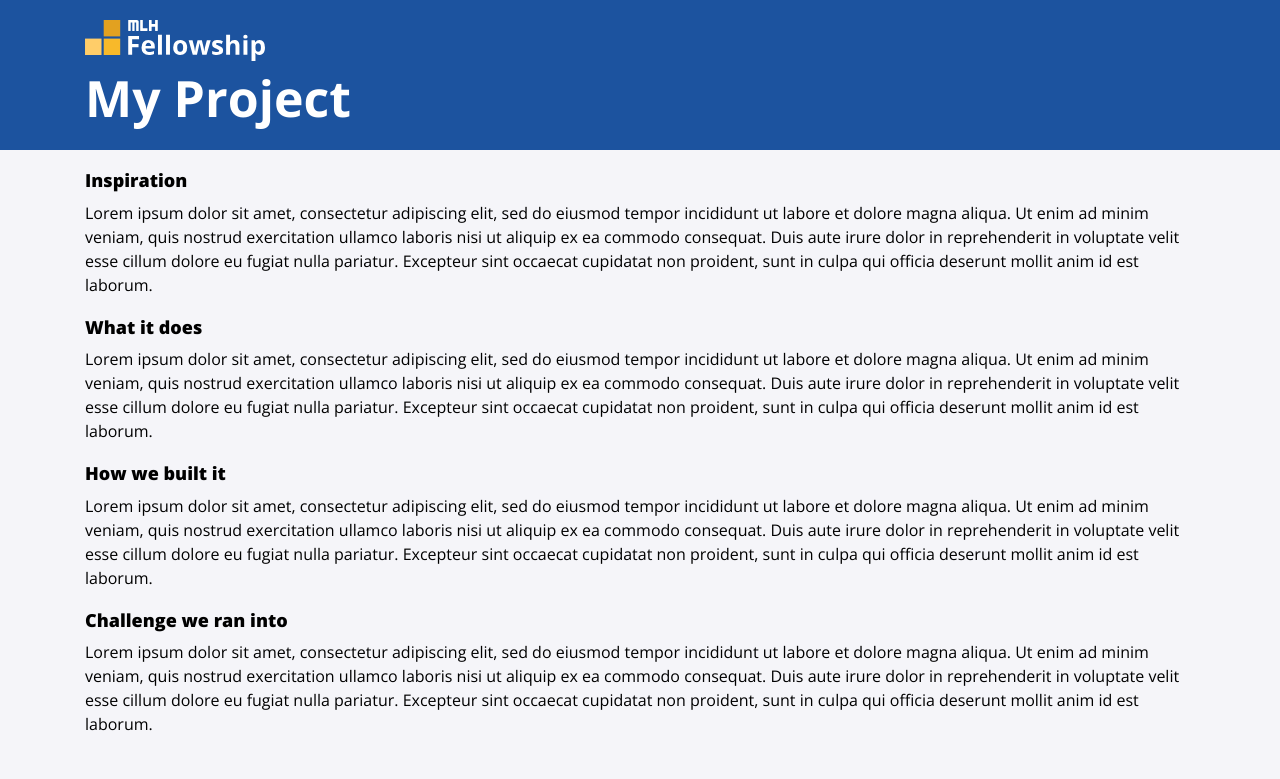
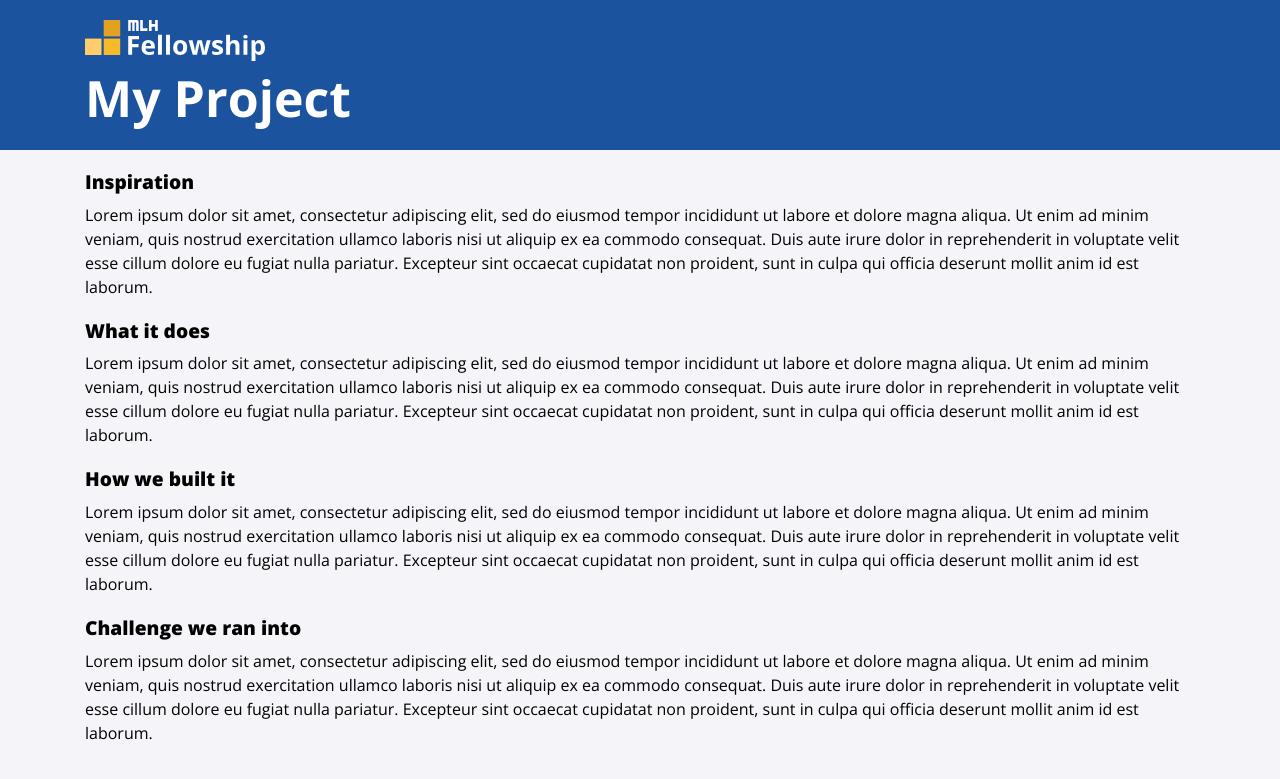
Before and after one commit to MLH-Fellowship/pod-3.1.3-portfolio, a Jekyll site: the page built from projects/project.md, in a window 1280 px wide. Shown: the top 779 px of the page. Built offline with Jekyll 4.4.1, drawn with Linux system fonts in a browser that asks for light colours; nearby versions of some CDN libraries.

Commit message:
Convert page.scss to mobile-first css

```diff
--- a/_sass/layout/page.scss
+++ b/_sass/layout/page.scss
@@ -1,6 +1,4 @@
-
-
-
+/* TODO: remove all !important statements */
 p, h1, h2, h3, h4, h5, h6, button {
     font-family: "Open Sans", serif;
 }
@@ -18,13 +16,13 @@
 }
 
 .banner {
-    padding: 20px 0px 50px 0px;
-    height: 150px;
+    padding: 20px 0px 20px 0px;
+    height: 110px;
     background-color: var(--banner-background-color);
 }
 
 .banner .logo {
-    max-width:180px;
+    max-width:150px;
     max-height:60px;
     width: auto;
     height: auto;
@@ -32,7 +30,7 @@
 
 .banner .title {
     color: var(--title-color);
-    font-size: 50px;
+    font-size: 30px;
     font-weight: 700;
 }
 
@@ -42,6 +40,7 @@
 
 
 .page h1 {
+    font-size: 1.5rem !important;
     text-align: left !important;
     font-weight: 800 !important;
     color: var(--text-color);
@@ -49,6 +48,7 @@
 }
 
 .page h2 {
+    font-size: 1.2rem !important;
     text-align: left !important;
     font-weight: 800 !important;
     color: var(--text-color);
@@ -63,6 +63,7 @@
 }
 
 .page h4 {
+    font-size: 0.8rem !important;
     font-weight: 600 !important;
     text-align: center !important;
     color: var(--text-color);
@@ -104,35 +105,21 @@
     margin-bottom: 1em !important;
 }
 
-@media screen and (max-width: 768px) {
-
+@include for-tablet-portrait-up {
     .banner {
-        padding: 20px 0px 20px 0px;
-        height: 110px;
+        padding: 20px 0px 50px 0px;
+        height: 150px;
     }
 
     .banner .logo {
-        max-width:150px;
-        max-height:60px;
-        width: auto;
-        height: auto;
+        max-width:180px;
     }
 
     .banner .title {
-        color: var(--title-color);
-        font-size: 30px;
-        font-weight: 700;
+        font-size: 50px;
     }
 
-    .page h1 {
-        font-size: 1.5rem !important;
-    }
-
-    .page h2 {
-        font-size: 1.2rem !important;
-    }
-
-    .page h4 {
-        font-size: 0.8rem !important;
+    .page h1, h2, h4 {
+        font-size: initial;
     }
 }
--- a/assets/css/main.scss
+++ b/assets/css/main.scss
@@ -1,10 +1,13 @@
 ---
 ---
+/* Define mixins and variables first so they can be used in all other files */
 @import 'abstracts/mixins';
 @import 'abstracts/variables';
 
+/* Use base/font for all your font imports */
+@import 'base/fonts';
+/* Use base/all for global css */
 @import 'base/all';
-@import 'base/fonts';
 
 @import 'layout/page';
 @import 'layout/navbar';
```
Also changed, not shown: _sass/base/fonts.scss (line endings or trailing spaces).
